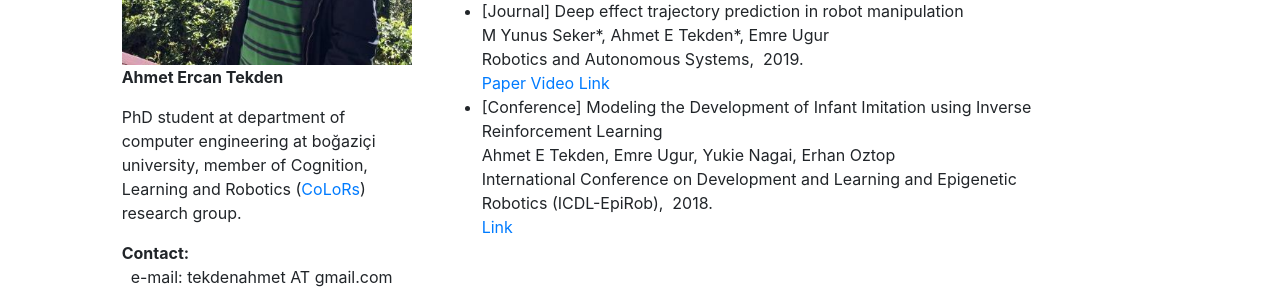
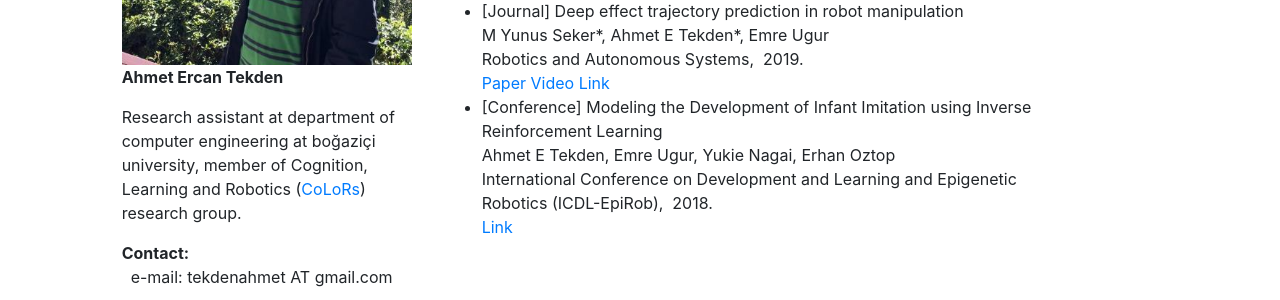
Before and after one commit to Fzaero/Fzaero.github.io, a Jekyll site: the page built from pubs.html, in a window 1280 px wide. Shown: the part 305-605 px from the top of the page. Built offline with Jekyll 4.4.1, drawn with Linux system fonts in a browser that asks for light colours.

Commit message:
Update profile.html

```diff
--- a/_includes/profile.html
+++ b/_includes/profile.html
@@ -1,7 +1,7 @@
 <img class="img-fluid" src="/assets/images/Me.jpeg"/><br>
 <p><strong>Ahmet Ercan Tekden</strong> </p>
 <p>
-        PhD student at department of computer engineering at boğaziçi university, member of Cognition, Learning and Robotics (<a href="http://colors.cmpe.boun.edu.tr/">CoLoRs</a>) research group.
+        Research assistant at department of computer engineering at boğaziçi university, member of Cognition, Learning and Robotics (<a href="http://colors.cmpe.boun.edu.tr/">CoLoRs</a>) research group.
 </p>
 <p>
 <strong>Contact:</strong><br> &nbsp;
```
